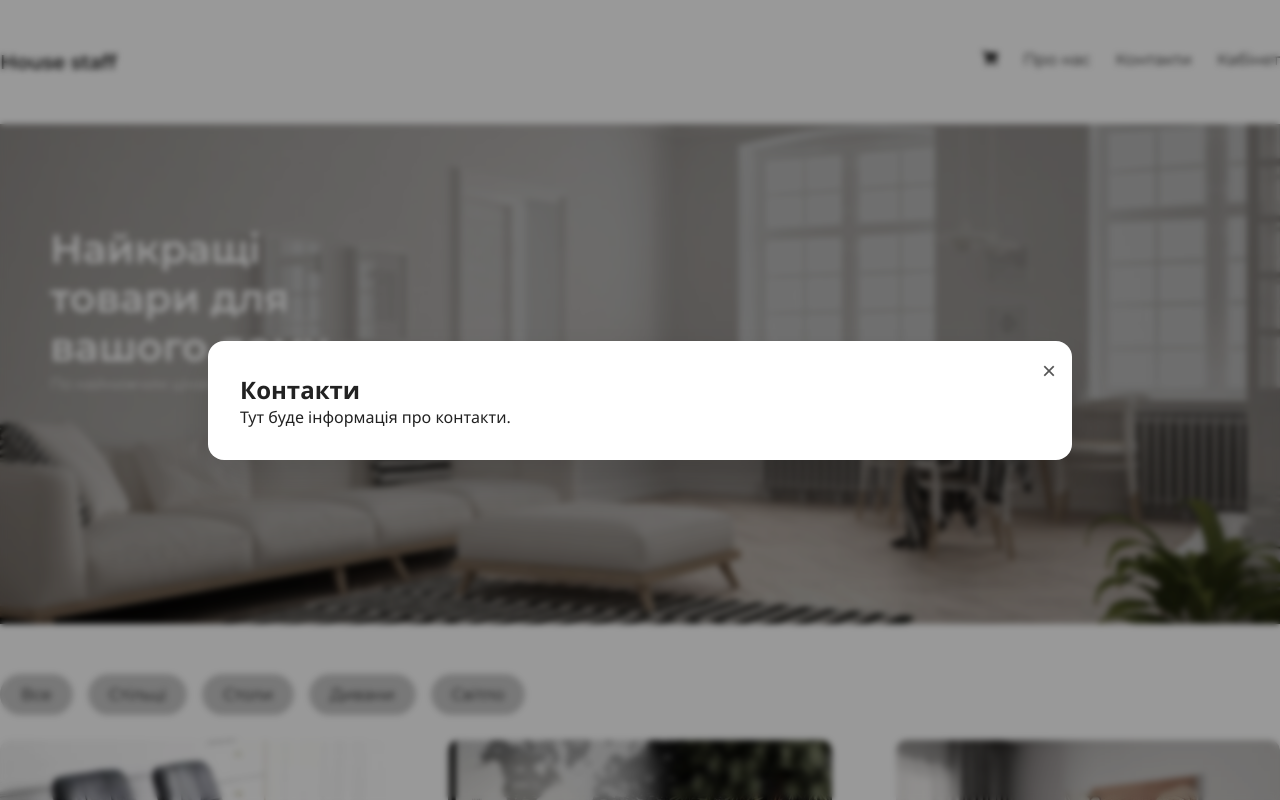
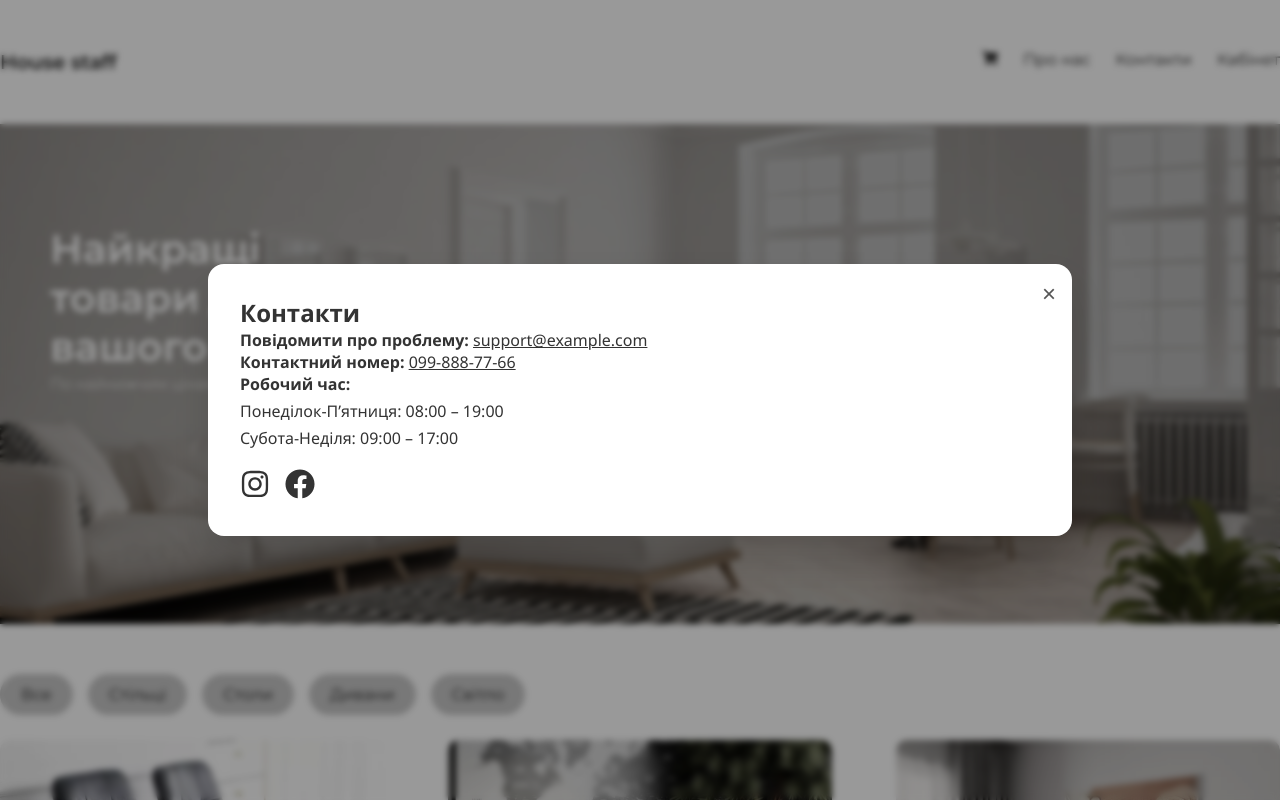
Before and after one commit to Artem-panch/Diplom1, a React (Create React App) app in the folder frontend/: page / in a window 1280 px wide. Both pictures are taken after a click on the item "Контакти". Shown: the top 800 px of the page. Built offline with nearby package versions, Linux system fonts and the light colour scheme.

Commit message:
add information in contact section

```diff
--- a/frontend/src/components/ContactsModal.js
+++ b/frontend/src/components/ContactsModal.js
@@ -1,13 +1,32 @@
 import React from 'react';
+import { FaInstagram, FaFacebook } from 'react-icons/fa';
 import '../index.css';
 
 export default function ContactsModal({ onClose }) {
   return (
     <div className="auth-modal">
-      <div className="auth-content">
+      <div className="auth-content contacts-content">
         <button className="close-btn" onClick={onClose}>×</button>
         <h2>Контакти</h2>
-        <p>Тут буде інформація про контакти.</p>
+
+        <p><strong>Повідомити про проблему:</strong> <a href="mailto:support@example.com" className="contact-link">support@example.com</a></p>
+
+        <p><strong>Контактний номер:</strong> <a href="tel:0998887766" className="contact-link">099-888-77-66</a></p>
+
+        <p><strong>Робочий час:</strong></p>
+        <ul className="working-hours">
+          <li>Понеділок-Пʼятниця: 08:00 – 19:00</li>
+          <li>Субота-Неділя: 09:00 – 17:00</li>
+        </ul>
+
+        <div className="social-buttons">
+          <a href="https://www.instagram.com" target="_blank" rel="noopener noreferrer" className="social-btn">
+            <FaInstagram size={30} />
+          </a>
+          <a href="https://www.facebook.com" target="_blank" rel="noopener noreferrer" className="social-btn">
+            <FaFacebook size={30} />
+          </a>
+        </div>
       </div>
     </div>
   );
--- a/frontend/src/index.css
+++ b/frontend/src/index.css
@@ -400,3 +400,39 @@ footer {
 	margin: 10px 0;
 	text-align: center;
 }
+ /* contact section */
+ .contacts-content {
+    color: #333333;
+  }
+
+  .contact-link {
+    color: #333333;
+    text-decoration: underline;
+  }
+
+  .working-hours {
+    list-style-type: none;
+    padding-left: 0;
+    margin-top: 5px;
+    margin-bottom: 20px;
+  }
+
+  .working-hours li {
+    margin-bottom: 5px;
+  }
+
+  .social-buttons {
+    margin-top: 20px;
+    display: flex;
+    gap: 15px;
+  }
+
+  .social-btn {
+    color: #333333;
+    transition: color 0.3s, transform 0.3s;
+  }
+
+  .social-btn:hover {
+    color: #5555ff;
+    transform: scale(1.2);
+  }
```
